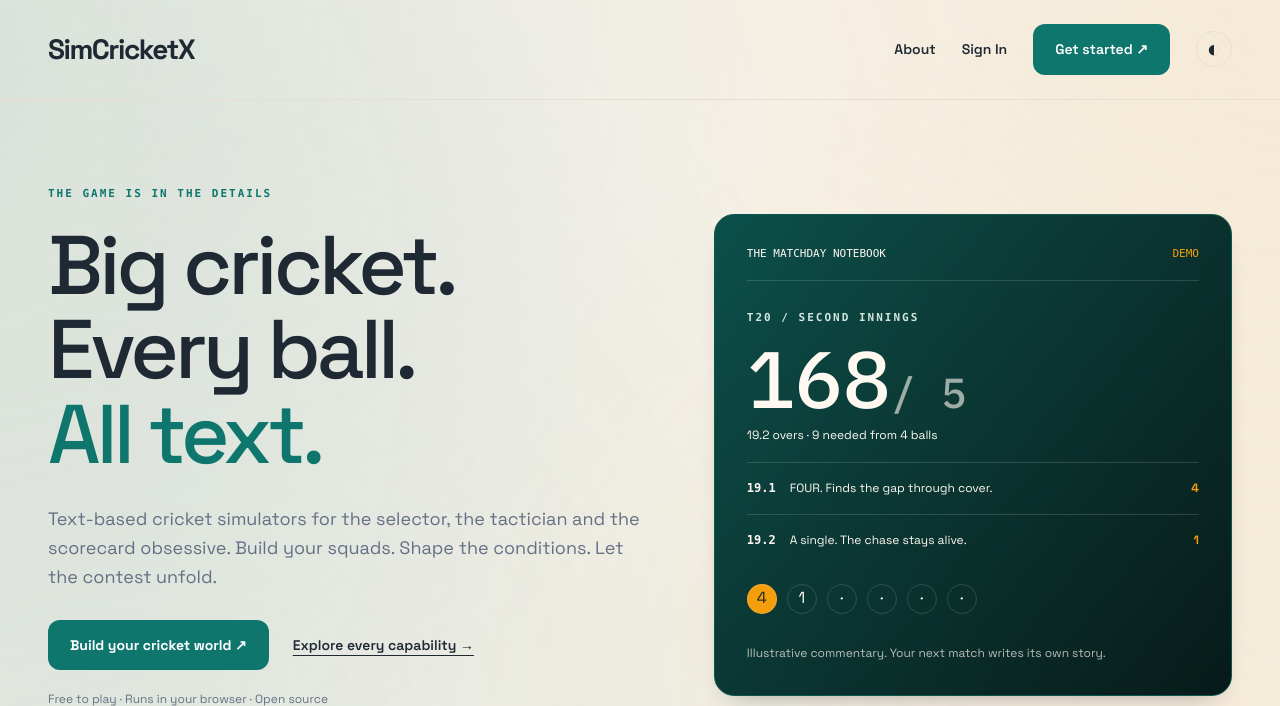
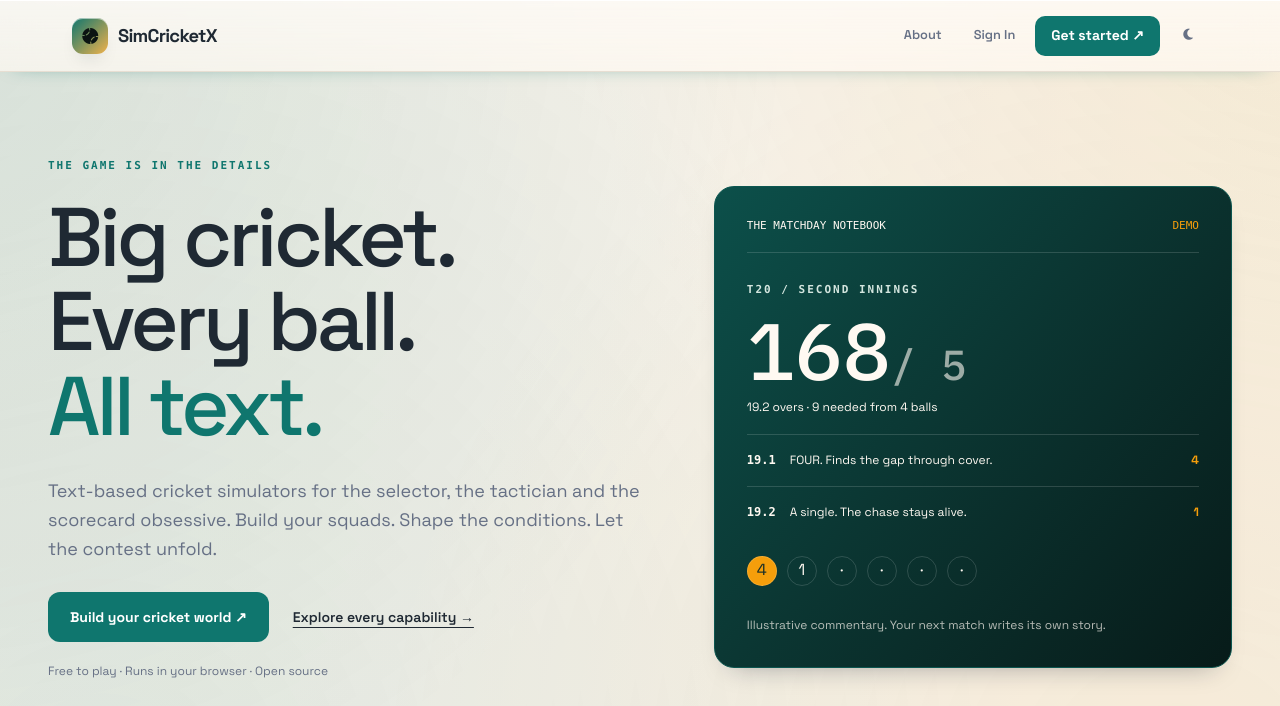
Before and after one commit to Manishrdy/SimCricketX, a Flask app: page / in a window 1280 px wide. Shown: the top 706 px of the page. Run offline with Flask 3, Linux system fonts and the light colour scheme; data that the repository does not hold is empty; some libraries are stand-ins or nearby versions.

Commit message:
matched home page theme with others

```diff
--- a/static/css/public.css
+++ b/static/css/public.css
@@ -37,12 +37,40 @@ a:focus-visible,button:focus-visible {
     padding-inline:48px
 }
 .public-nav {
-    min-height:100px;
+    min-height:var(--nav-height);
+    max-width:none;
     display:flex;
     align-items:center;
     justify-content:space-between;
-    gap:24px;
-    border-bottom:1px solid var(--line)
+    position:sticky;
+    top:0;
+    z-index:50;
+}
+.public-nav .nav-brand {
+    text-decoration:none;
+    font-weight:700;
+}
+.public-nav .nav-control {
+    font-family:inherit;
+    text-decoration:none;
+    font-weight:600;
+}
+.public-nav .nav-control[aria-current="page"] {
+    color:var(--brand-primary);
+    background:var(--accent-light);
+}
+.public-nav .nav-cta {
+    min-height:40px;
+    padding:0 16px;
+    border-radius:10px;
+    white-space:nowrap;
+}
+#theme-toggle .theme-sun,
+[data-theme="dark"] #theme-toggle .theme-moon {
+    display:none;
+}
+[data-theme="dark"] #theme-toggle .theme-sun {
+    display:inline-block;
 }
 .wordmark {
     text-decoration:none;
@@ -50,25 +78,10 @@ a:focus-visible,button:focus-visible {
     font-size:28px;
     letter-spacing:-1.5px
 }
-.public-nav nav,.public-footer nav {
+.public-footer nav {
     display:flex;
     align-items:center;
-    gap:26px
-}
-.public-nav nav a {
-    font-size:14px;
-    text-decoration:none;
-    font-weight:600
-}
-#theme-toggle {
-    background:transparent;
-    border:1px solid var(--line);
-    color:var(--ink);
-    border-radius:50%;
-    width:36px;
-    height:36px;
-    cursor:pointer;
-    font-size:24px
+    gap:26px;
 }
 .button {
     display:inline-flex;
@@ -429,19 +442,6 @@ p {
     .public-nav,main,.public-footer {
     padding-inline:20px
 }
-.public-nav {
-    min-height:80px;
-    gap:12px
-}
-.public-nav nav {
-    gap:14px
-}
-.public-nav nav a {
-    font-size:12px
-}
-.public-nav .button {
-    padding:10px
-}
 .wordmark {
     font-size:23px
 }
@@ -513,13 +513,13 @@ section {
 
 
 @media (max-width: 480px) {
-    .public-nav {
+    .public-nav.scx-nav.navbar {
         flex-wrap: wrap;
         padding-block: 16px;
     }
     .public-nav nav {
         width: 100%;
-        justify-content: space-between;
+        justify-content: flex-end;
     }
 }
 
--- a/templates/public_base.html
+++ b/templates/public_base.html
@@ -16,19 +16,26 @@
 <link href="https://fonts.googleapis.com/css2?family=IBM+Plex+Mono:wght@400;500;600&family=Space+Grotesk:wght@400;500;600;700&display=swap" rel="stylesheet">
 <link rel="stylesheet" href="{{ url_for('static', filename='css/theme_manage.css') }}">
 <link rel="stylesheet" href="{{ url_for('static', filename='css/public.css') }}">
+<link rel="stylesheet" href="https://cdnjs.cloudflare.com/ajax/libs/font-awesome/6.5.2/css/all.min.css">
+<link rel="stylesheet" href="{{ url_for('static', filename='css/navigation.css') }}">
 <script>try { document.documentElement.dataset.theme = localStorage.getItem('theme') || (window.matchMedia('(prefers-color-scheme: dark)').matches ? 'dark' : 'light'); } catch(e) {}</script>
 </head>
 <body>
 <a class="skip" href="#main">Skip to content</a>
-<header class="public-nav">
-<a class="wordmark" href="/">SimCricketX
+<header class="public-nav navbar scx-nav">
+<a class="nav-brand" href="/">
+<span class="nav-brand-mark" aria-hidden="true"><i class="fas fa-baseball-ball"></i></span>
+<span class="nav-logo-text">SimCricketX</span>
 </a>
-<nav aria-label="Main navigation">
-<a href="/about">About</a>{% if current_user.is_authenticated %}
-<a class="button" href="/">Dashboard ↗</a>{% else %}
-<a href="/login">Sign In</a>
-<a class="button" href="/register">Get started ↗</a>{% endif %}
-<button id="theme-toggle" type="button" aria-label="Toggle color theme">◐</button>
+<nav class="nav-items" aria-label="Main navigation">
+<a class="nav-control" href="/about"{% if request.path == '/about' %} aria-current="page"{% endif %}>About</a>{% if current_user.is_authenticated %}
+<a class="button nav-cta" href="/">Dashboard ↗</a>{% else %}
+<a class="nav-control" href="/login">Sign In</a>
+<a class="button nav-cta" href="/register">Get started ↗</a>{% endif %}
+<button id="theme-toggle" class="nav-control" type="button" aria-label="Toggle color theme">
+<i class="fas fa-moon theme-moon" aria-hidden="true"></i>
+<i class="fas fa-sun theme-sun" aria-hidden="true"></i>
+</button>
 </nav>
 </header>
 <main id="main">{% block content %}{% endblock %}
@@ -44,6 +51,22 @@
 <a href="{{ support_url }}" target="_blank" rel="noopener noreferrer">Buy me a coffee ↗</a>
 </nav>
 </footer>
-<script>document.getElementById('theme-toggle').addEventListener('click', function(){var t=document.documentElement.dataset.theme==='dark'?'light':'dark';document.documentElement.dataset.theme=t;try{localStorage.setItem('theme',t)}catch(e){}});</script>
+<script>
+(function () {
+    const toggle = document.getElementById('theme-toggle');
+    function updateLabel() {
+        const label = document.documentElement.dataset.theme === 'dark' ? 'Switch to light mode' : 'Switch to dark mode';
+        toggle.setAttribute('aria-label', label);
+        toggle.title = label;
+    }
+    updateLabel();
+    toggle.addEventListener('click', function () {
+        const theme = document.documentElement.dataset.theme === 'dark' ? 'light' : 'dark';
+        document.documentElement.dataset.theme = theme;
+        try { localStorage.setItem('theme', theme); } catch (e) {}
+        updateLabel();
+    });
+})();
+</script>
 </body>
 </html>
```
